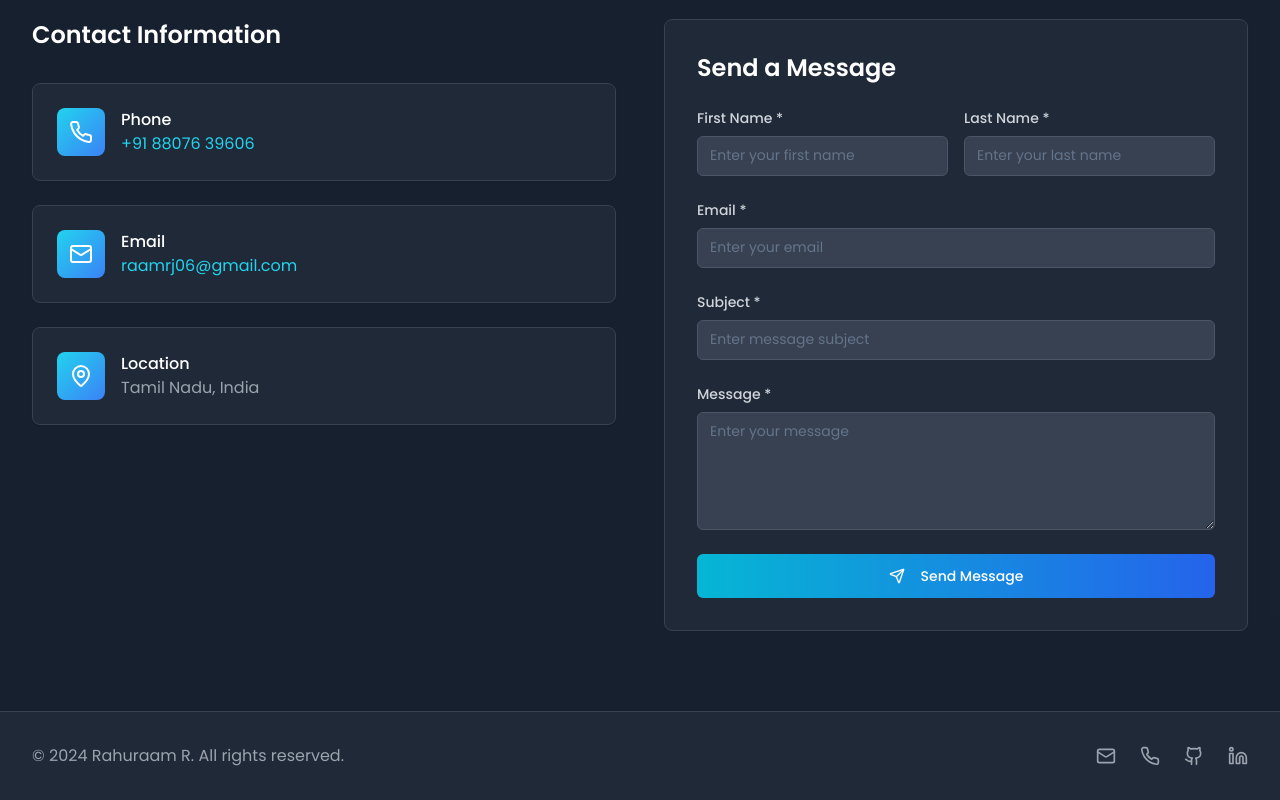
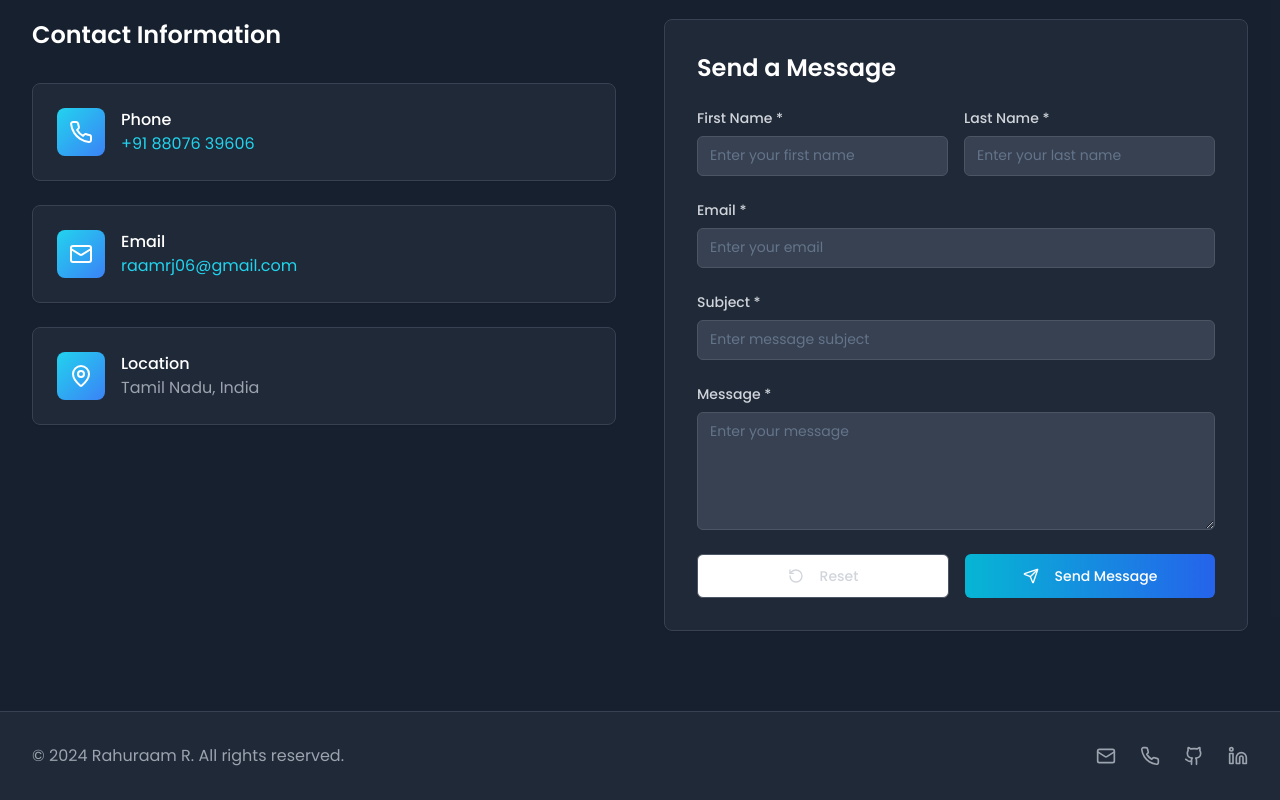
Before and after one commit to Rahuraam/rahuraam_portfolio, a React (Vite) app: page / in a window 1280 px wide. Shown: the part 3956-4756 px from the top of the page. Built offline with nearby package versions, Linux system fonts and the light colour scheme.

Commit message:
Add reset button to contact form
Adds a reset button to the contact form to clear all input fields.

```diff
--- a/src/components/portfolio/Contact.tsx
+++ b/src/components/portfolio/Contact.tsx
@@ -1,5 +1,4 @@
-
-import { Mail, Phone, MapPin, Send } from "lucide-react";
+import { Mail, Phone, MapPin, Send, RotateCcw } from "lucide-react";
 import { Card, CardContent } from "@/components/ui/card";
 import { Button } from "@/components/ui/button";
 import { Input } from "@/components/ui/input";
@@ -90,6 +89,20 @@ const Contact = () => {
       return false;
     }
     return true;
+  };
+
+  const handleReset = () => {
+    setFormData({
+      firstName: "",
+      lastName: "",
+      email: "",
+      subject: "",
+      message: ""
+    });
+    toast({
+      title: "Form Reset",
+      description: "All fields have been cleared",
+    });
   };
 
   const handleSubmit = async (e: React.FormEvent) => {
@@ -293,10 +306,22 @@ Submitted at: ${new Date().toLocaleString()}
                     />
                   </div>
 
+                  <div className="flex gap-4">
+                    <Button
+                      type="button"
+                      onClick={handleReset}
+                      variant="outline"
+                      className="flex-1 border-gray-600 text-gray-300 hover:bg-gray-700 hover:text-white"
+                      size="lg"
+                    >
+                      <RotateCcw className="mr-2 h-5 w-5" />
+                      Reset
+                    </Button>
+
                     <Button
                       type="submit"
                       disabled={isSubmitting}
-                    className="w-full bg-gradient-to-r from-cyan-500 to-blue-600 hover:from-cyan-600 hover:to-blue-700 text-white disabled:opacity-50"
+                      className="flex-1 bg-gradient-to-r from-cyan-500 to-blue-600 hover:from-cyan-600 hover:to-blue-700 text-white disabled:opacity-50"
                       size="lg"
                     >
                       {isSubmitting ? (
@@ -311,6 +336,7 @@ Submitted at: ${new Date().toLocaleString()}
                         </>
                       )}
                     </Button>
+                  </div>
                 </form>
               </CardContent>
             </Card>
```
Lines whose indentation alone changed are shown as unchanged.
